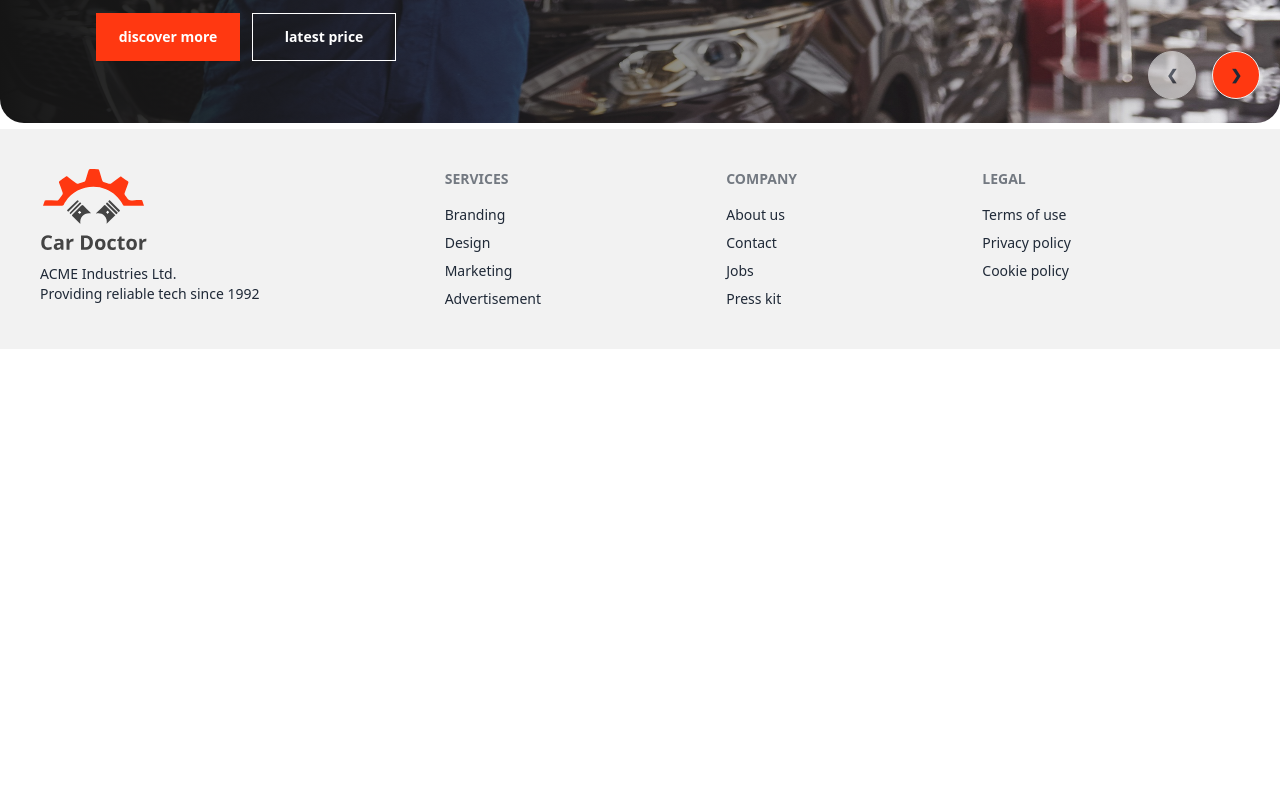
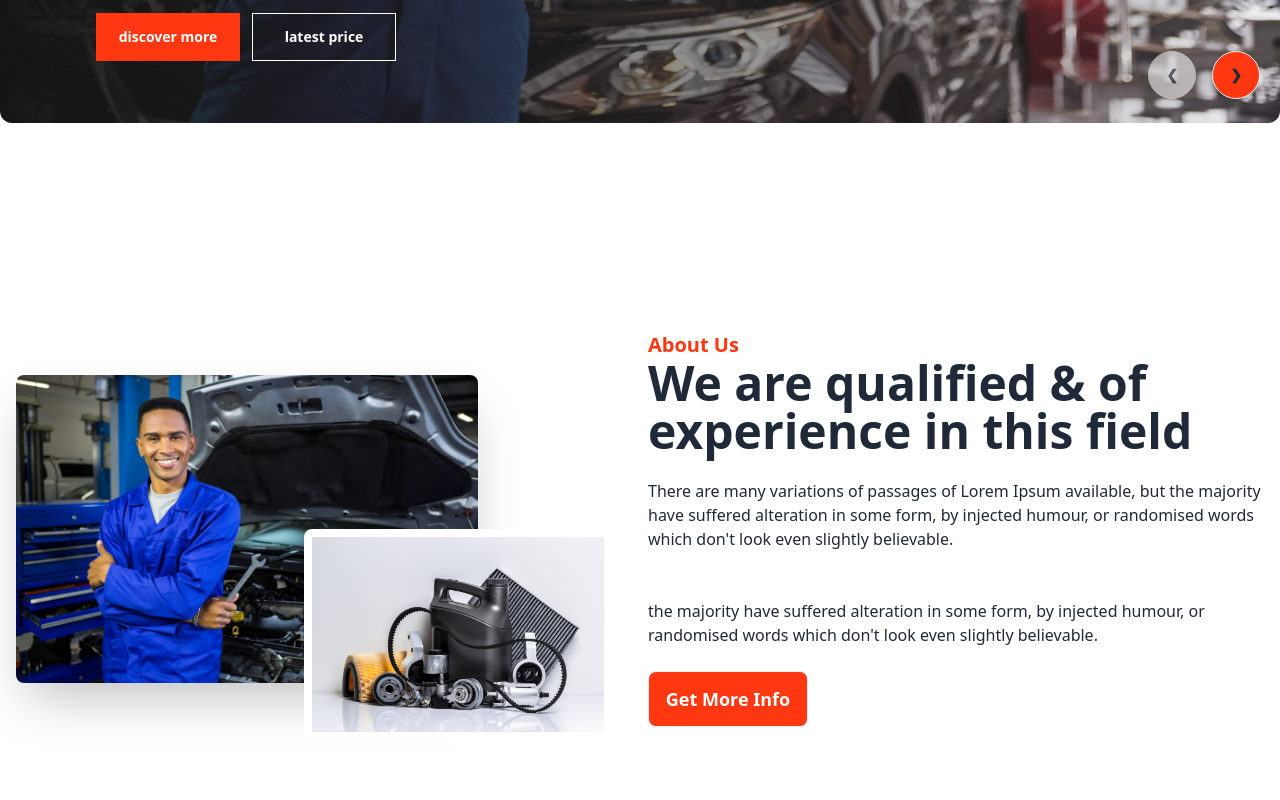
Before and after one commit to asib11/car-doctor-client, a React (Vite) app: page / in a window 1280 px wide. Shown: the part 580-1380 px from the top of the page. Before the commit the page ends 929 px from the top, so only its background shows below. Built offline with nearby package versions, Linux system fonts and the light colour scheme.

Commit message:
about section

```diff
--- /dev/null
+++ b/src/pages/Home/About/About.jsx
@@ -0,0 +1,24 @@
+import parts from '../../../assets/images/about_us/parts.jpg'
+import person from '../../../assets/images/about_us/person.jpg'
+
+const About = () => {
+    return (
+        <div className="hero min-h-screen ">
+            <div className="hero-content flex-col lg:flex-row">
+                <div className='lg:w-1/2 relative'>
+                    <img src={person} className="w-3/4 rounded-lg shadow-2xl" />
+                    <img src={parts} className="w-1/2 absolute rounded-lg right-5 top-1/2 border-8 border-white" />
+                </div>
+                <div className='lg:w-1/2'>
+                    <h3 className='text-xl font-bold text-[#FF3811]'>About Us</h3>
+                    <h1 className="text-5xl font-bold">We are qualified & of experience in this field</h1>
+                    <p className="py-6">There are many variations of passages of Lorem Ipsum available, but the majority have suffered alteration in some form, by injected humour, or randomised words which don't look even slightly believable. </p>
+                    <p className="py-6">the majority have suffered alteration in some form, by injected humour, or randomised words which don't look even slightly believable. </p>
+                    <button className="btn text-white text-lg w-40 h-14 bg-[#FF3811]">Get More Info</button>
+                </div>
+            </div>
+        </div>
+    );
+};
+
+export default About;
--- a/src/pages/Home/Banner/Banner.jsx
+++ b/src/pages/Home/Banner/Banner.jsx
@@ -7,7 +7,7 @@ import img6 from '../../../assets/images/banner/6.jpg'
 
 const Banner = () => {
     return (
-        <div className="carousel w-full rounded-3xl h-[600px]">
+        <div className="carousel w-full rounded-xl h-[600px]">
             <div id="slide1" className="carousel-item relative w-full ">
                 <img src={img1} className="w-full " />
                 <div className="absolute flex items-center top-0 bottom-0 bg-gradient-to-r from-[#151515] to-[rgba(21, 21, 21, 0.00)] ">
@@ -96,7 +96,7 @@ const Banner = () => {
             <div id="slide6" className="carousel-item relative w-full">
                 <img src={img6} className="w-full" />
                 <div className="absolute flex items-center top-0 bottom-0 bg-gradient-to-r from-[#151515] to-[rgba(21, 21, 21, 0.00)] ">
-                    <div className='text-white space-y-7 pl-24 w-2/3'>
+                    <div className='text-white space-y-7 pl-24 w-1/3'>
                         <h1 className='text-7xl font-bold'>Affordable Price For Car Servicing</h1>
                         <p className='text-lg'>There are many variations of passages of  available, but the majority have suffered alteration in some form</p>
                         <div>
--- a/src/pages/Home/Home/Home.jsx
+++ b/src/pages/Home/Home/Home.jsx
@@ -1,9 +1,11 @@
+import About from "../About/About";
 import Banner from "../Banner/Banner";
 
 const Home = () => {
     return (
         <div>
             <Banner></Banner>
+            <About></About>
         </div>
     );
 };
```
